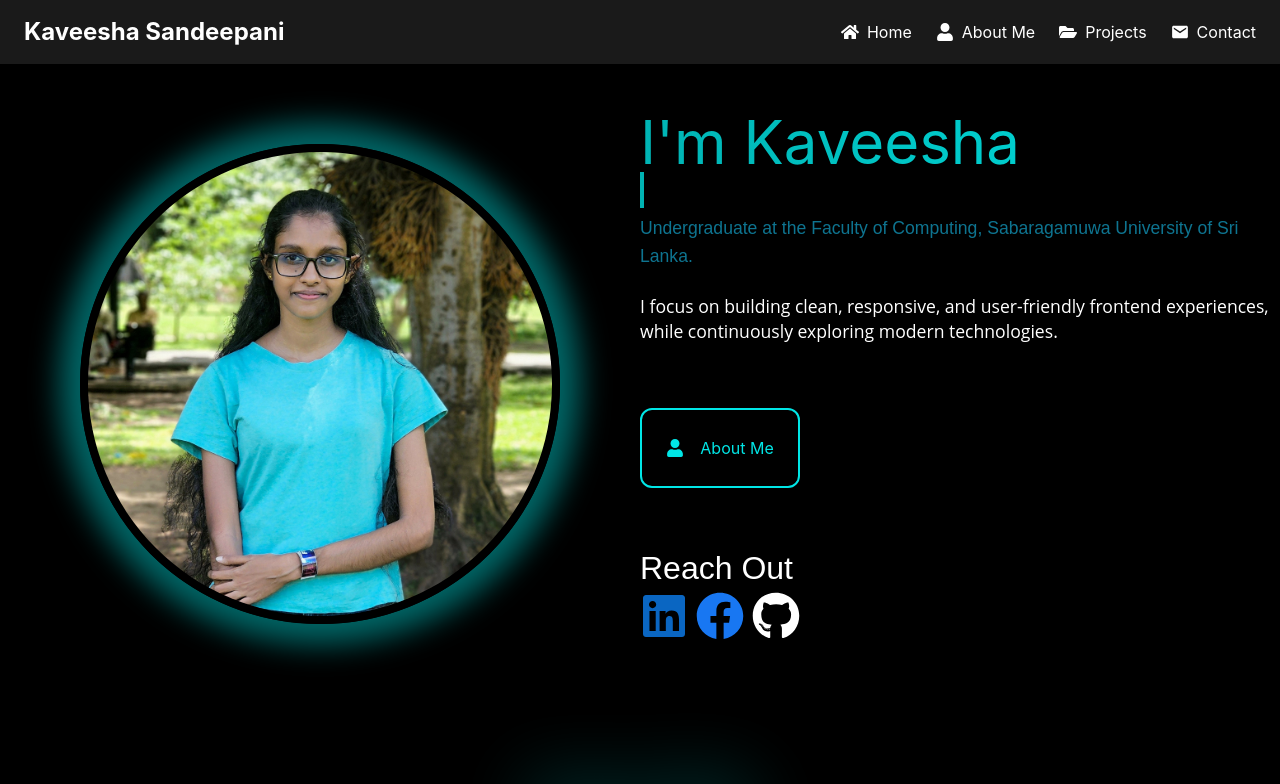
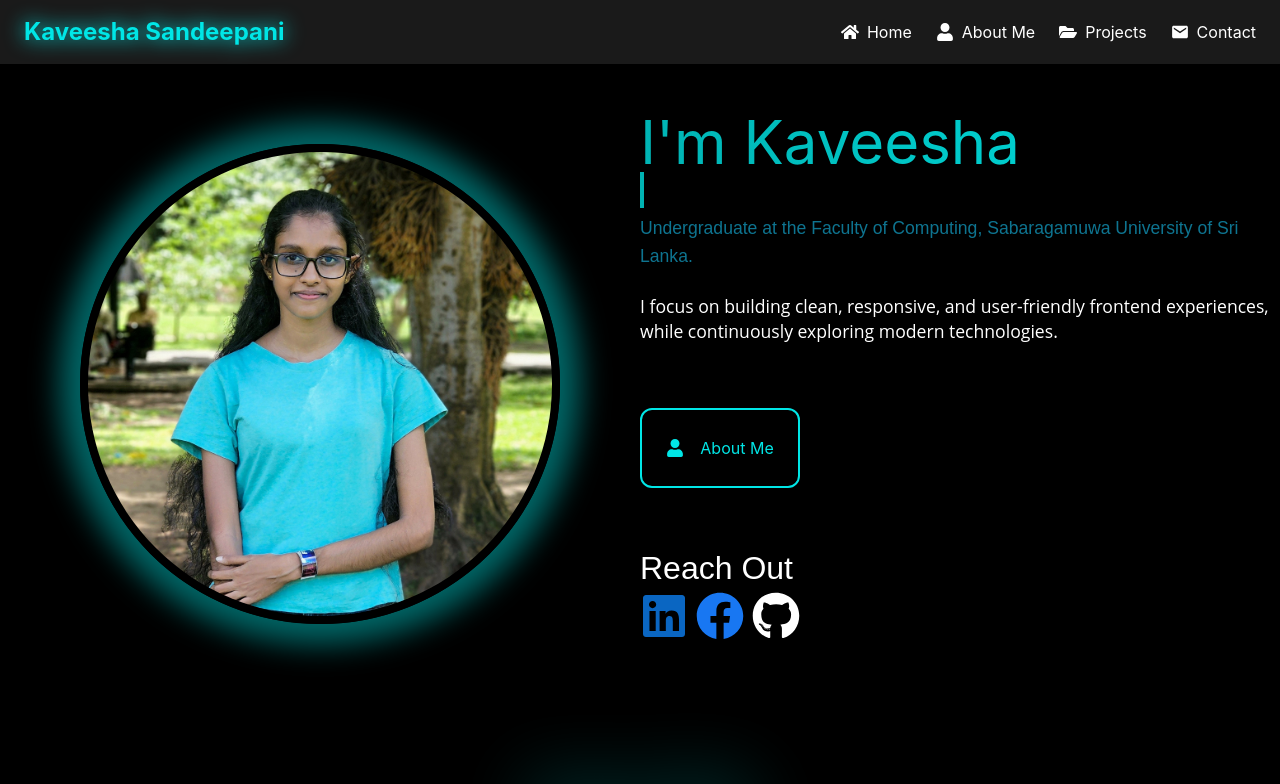
Before and after one commit to kaveeshasm/My-Portfolio, a React (Create React App) app: page / in a window 1280 px wide. Shown: the top 784 px of the page. Built offline with nearby package versions, Linux system fonts and the light colour scheme.

Commit message:
NavBar Updated

```diff
--- a/src/Components/NavBar/NavBar.js
+++ b/src/Components/NavBar/NavBar.js
@@ -20,7 +20,7 @@ function NavBar() {
     <Box sx={{ flexGrow: 1 }}>
       <AppBar position="fixed" className="!bg-[#1a1a1a]">
         <Toolbar className="flex justify-between items-center">
-          <span className="text-lg lg:text-2xl font-bold text-white">
+          <span className="text-lg lg:text-2xl font-inter font-bold text-[#00e6e6] drop-shadow-[0_0_10px_#00ffff]">
             Kaveesha Sandeepani
           </span>
 
```
